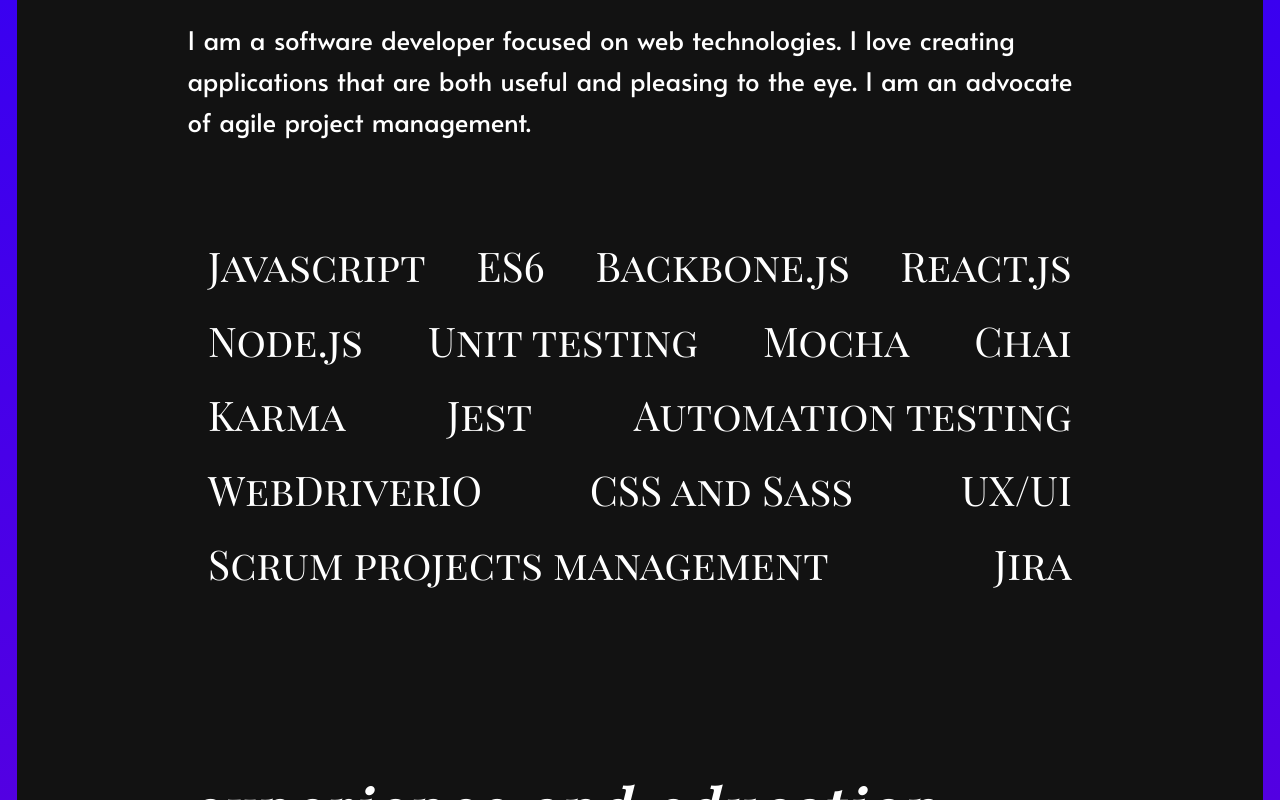
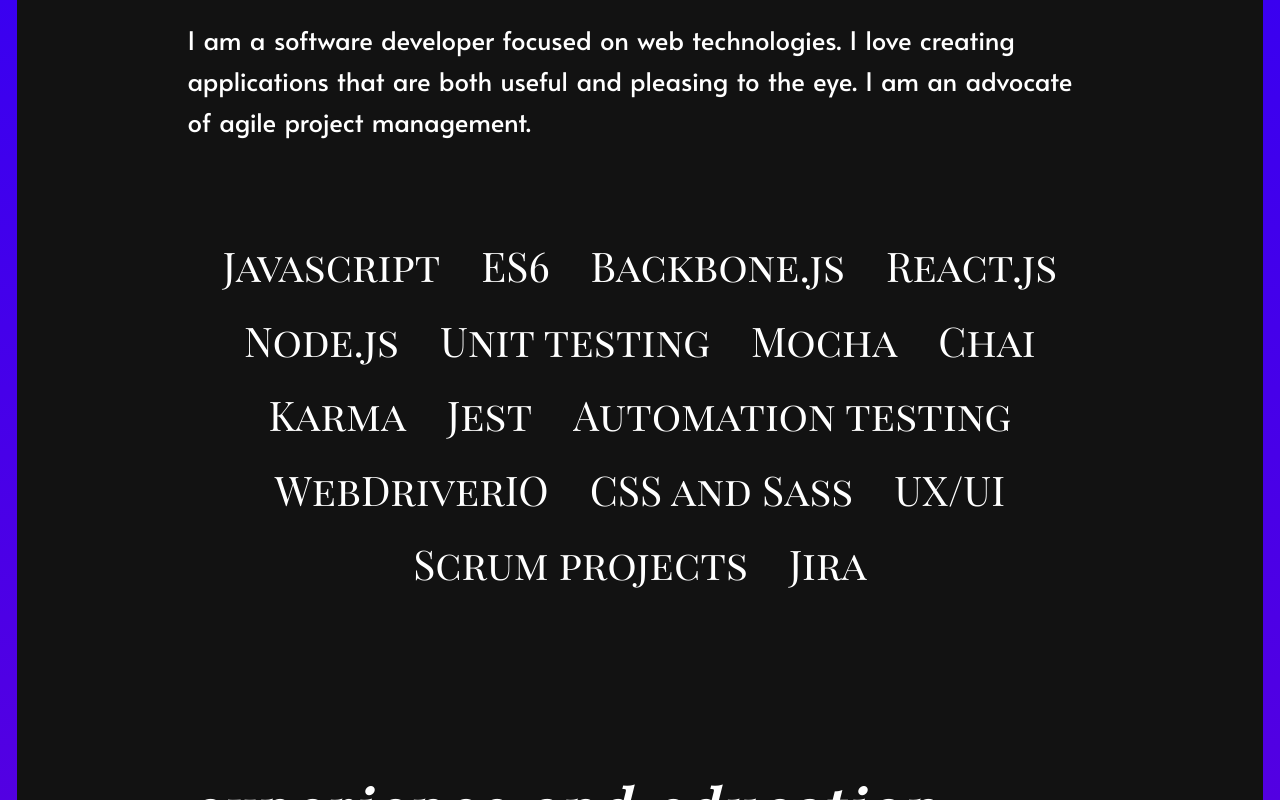
Before and after one commit to jagodarybacka/jagodarybacka.github.io, a React (Create React App) app: page /#/developer in a window 1280 px wide. Shown: the part 436-1236 px from the top of the page. Built offline with nearby package versions, Linux system fonts and the light colour scheme; a web font is replaced by a local one.

Commit message:
bugfix: Tags styles fix

```diff
--- a/src/components/Tags/styles.scss
+++ b/src/components/Tags/styles.scss
@@ -1,7 +1,7 @@
 .Tags {
   display: flex;
   flex-wrap: wrap;
-  justify-content: space-between;
+  justify-content: center;
 }
 
 .Tags__item {
--- a/src/pages/Developer/content.js
+++ b/src/pages/Developer/content.js
@@ -47,7 +47,7 @@
 
 const CONTENT = {
   EMAIL: 'jagoda.er@gmail.com',
-  SKILLS: [ 'Javascript', 'ES6', 'Backbone.js', 'React.js', 'Node.js', 'Unit testing', 'Mocha', 'Chai', 'Karma', 'Jest', 'Automation testing', 'WebDriverIO', 'CSS and Sass', 'UX/UI', 'Scrum projects management', 'Jira' ],
+  SKILLS: [ 'Javascript', 'ES6', 'Backbone.js', 'React.js', 'Node.js', 'Unit testing', 'Mocha', 'Chai', 'Karma', 'Jest', 'Automation testing', 'WebDriverIO', 'CSS and Sass', 'UX/UI', 'Scrum projects', 'Jira' ],
   SKILLSET: 'I am a software developer focused on web technologies. I love creating applications that are both useful and pleasing to the eye. I am an advocate of agile project management.',
   VALUES_DETAILS: 'I am good at finding small bugs in applications. I am thinking about the application from the users\' perspective, many not so obvious paths can be covered before even the QA team will get the product to test. I am interested in design and that helps me to see visual details and find mistakes early in the process.',
   VALUES_TEAMWORK: 'I think that there is always something that I can learn from my teammates. I listen to them and take into consideration their ideas. I help my colleagues whenever they need it, either in the technical area or any other.',
--- a/src/pages/Developer/styles.scss
+++ b/src/pages/Developer/styles.scss
@@ -17,7 +17,6 @@
 .Developer__projects {
   .Paragraph {
     margin-bottom: 2em;
-    // width: 70%;
   }
 }
 
```
